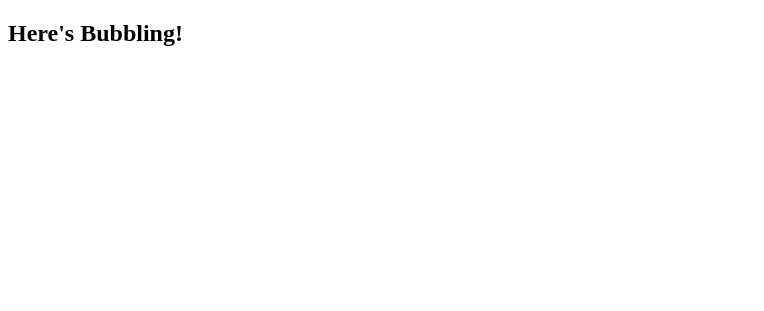
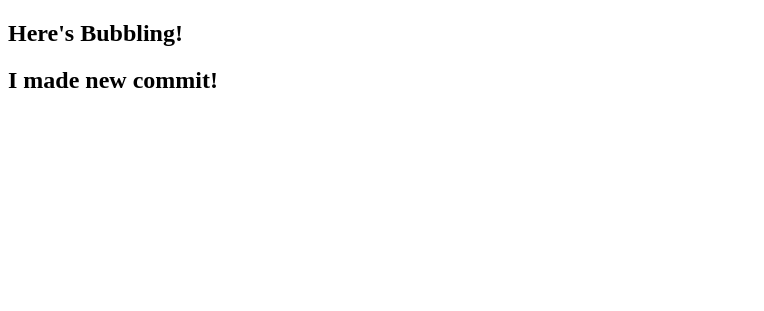
Before and after one commit to RogerChen2005/test, a plain HTML site: page index.html in a window 1280 px wide. Shown: the top 311 px of the page, without its empty margins (0-764 px from the left). Drawn offline with Linux system fonts and the light colour scheme.

Commit message:
I made a new commit

```diff
--- a/index.html
+++ b/index.html
@@ -9,6 +9,7 @@
 <body>
     <div>
         <h2>Here's Bubbling!</h2>
+        <h2>I made new commit!</h2>
     </div>
     <div id="content"></div>
     <script>
```
